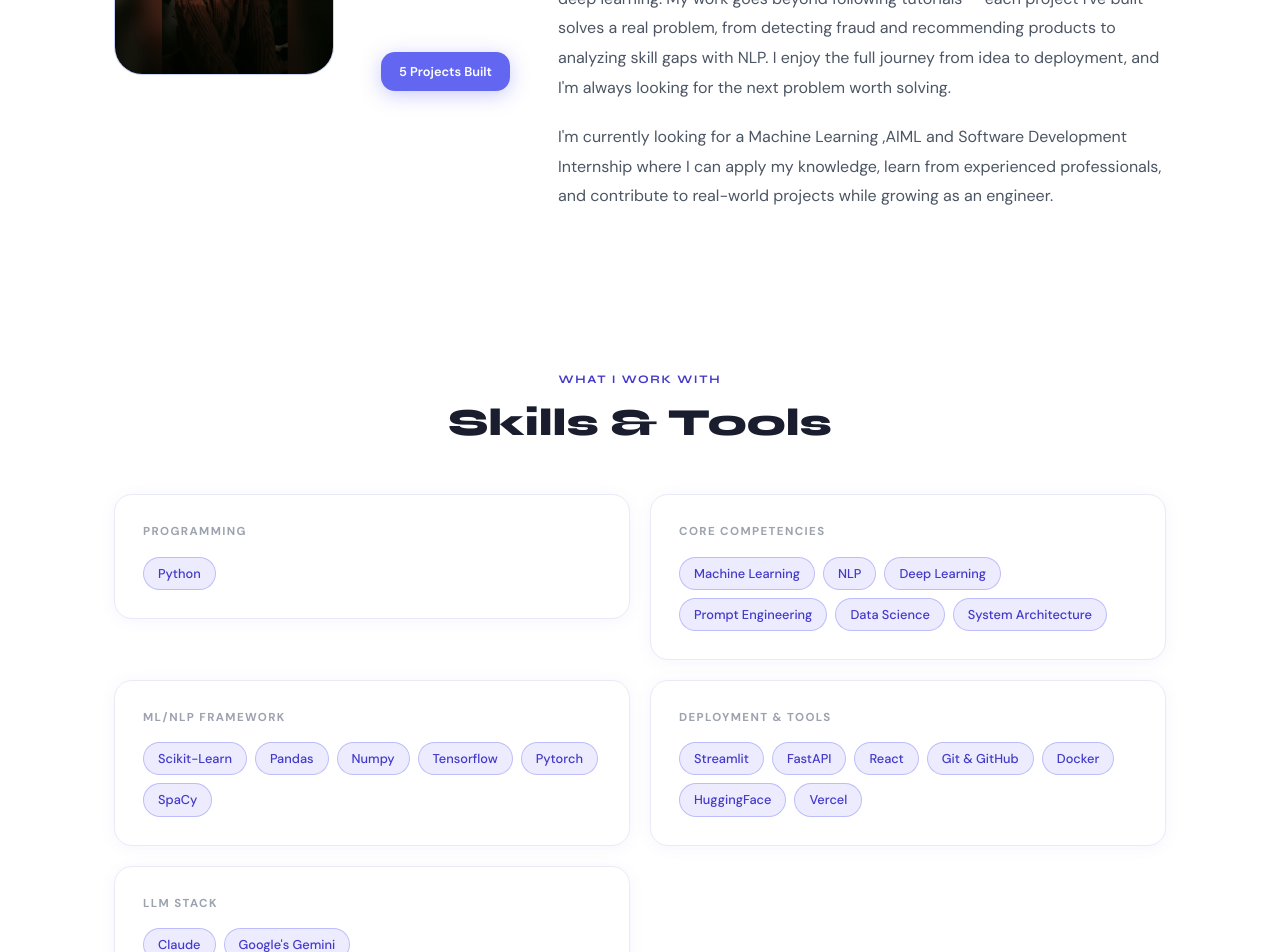
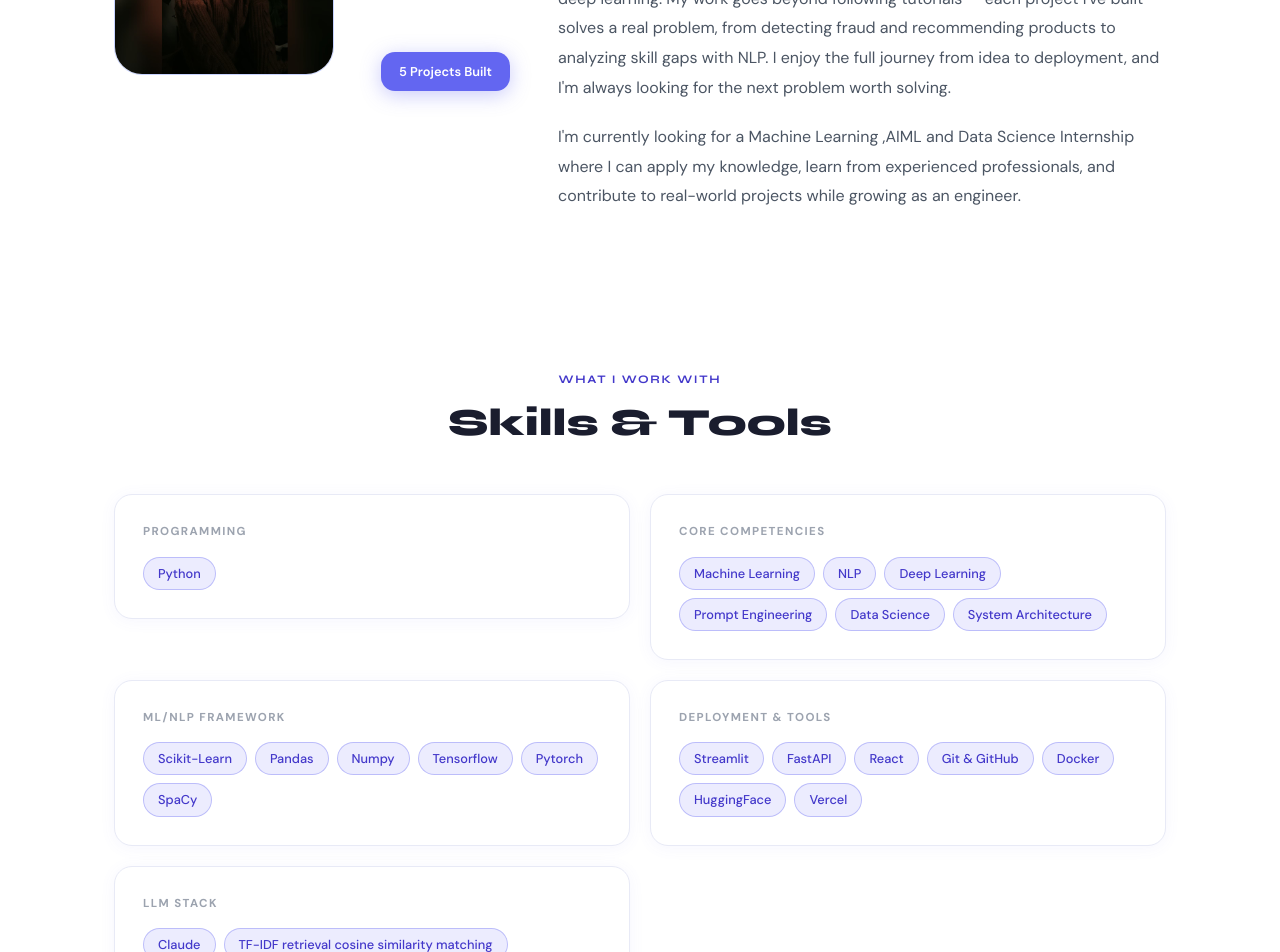
Before and after one commit to Geetanjali098/ML-Portfolio, a React app in the folder portfolio/: page / in a window 1280 px wide. Shown: the part 1160-2112 px from the top of the page. Built offline with nearby package versions, Linux system fonts and the light colour scheme; the HTML template or start-up script is replaced by a standard one.

Commit message:
Revise internship focus in portfolio.jsx
Updated internship focus from Machine Learning and AIML to Data Science.

```diff
--- a/portfolio/src/portfolio.jsx
+++ b/portfolio/src/portfolio.jsx
@@ -9,7 +9,7 @@ const SKILLS = {
   "Core Competencies": ["Machine Learning", "NLP", "Deep Learning", "Prompt Engineering","Data Science","System Architecture"],
   "ML/NLP Framework": ["Scikit-Learn", "Pandas", "Numpy", "Tensorflow","Pytorch","SpaCy"],
   "Deployment & Tools": ["Streamlit", "FastAPI", "React", "Git & GitHub" ,"Docker","HuggingFace","Vercel"],
-  "LLM Stack":["Claude", "Google's Gemini", "TF-IDF retrieval cosine similarity matching", "Prompt Design Foundations"]
+  "LLM Stack":["Claude", "TF-IDF retrieval cosine similarity matching", "Prompt Design Foundations"]
 };
 
 const PROJECTS = [
@@ -544,7 +544,7 @@ export default function Portfolio() {
            I enjoy the full journey from idea to deployment, and I'm always looking for the next problem worth solving.
               </p>
               <p style={{ color: activeTheme.textSecondary, lineHeight: 1.85, fontSize: "1rem" }}>
-                I'm currently looking for a Machine Learning ,AIML and Software Development Internship where I can apply my knowledge, learn from experienced professionals, and contribute to real-world projects while growing as an engineer.
+                I'm currently looking for a Machine Learning ,AIML and Data Science Internship where I can apply my knowledge, learn from experienced professionals, and contribute to real-world projects while growing as an engineer.
               </p>
             </FadeIn>
           </div>
```
